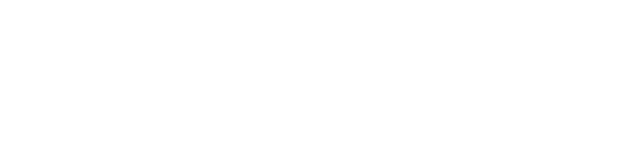
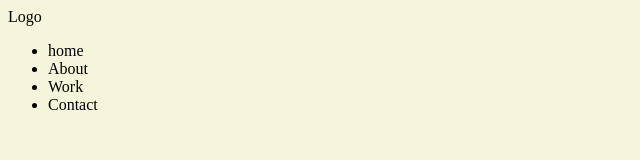
Before and after one commit to ctocco/claudio-portfolio, a plain HTML site: page html/website-okt2018.html in a window 1280 px wide. Shown: the whole page, without its empty margins (0-640 px from the left). Drawn offline with Linux system fonts and the light colour scheme.

Commit message:
html edit 1

```diff
--- a/css/website-okt2018.scss
+++ b/css/website-okt2018.scss
@@ -1,3 +1,3 @@
 html {
-    background: #000;
+    background: beige;
 }
--- a/html/website-okt2018.html
+++ b/html/website-okt2018.html
@@ -5,11 +5,22 @@
     <meta charset="UTF-8">
     <meta name="viewport" content="width=device-width, initial-scale=1.0">
     <meta http-equiv="X-UA-Compatible" content="ie=edge">
+    <link rel="stylesheet" href="/css/website-okt2018.css">
     <title>Claudio Tocco portfolio website</title>
 </head>
 
 <body>
-
+    <header>
+        <span>Logo</span>
+    </header>
+    <nav id="top-nav">
+        <ul class="nav-wrapper">
+            <li>home</li>
+            <li>About</li>
+            <li>Work</li>
+            <li>Contact</li>
+        </ul>
+    </nav>
 </body>
 
 </html>
```
Also changed, not shown: css/website-okt2018.css, 1 other file.
